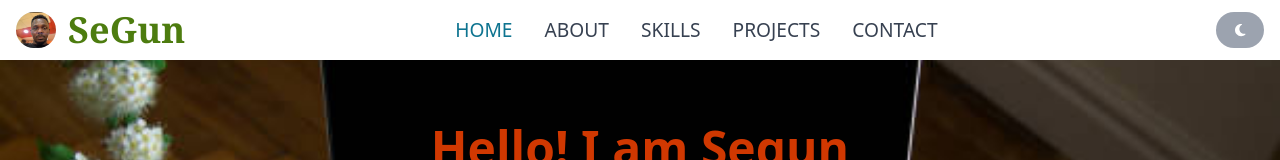
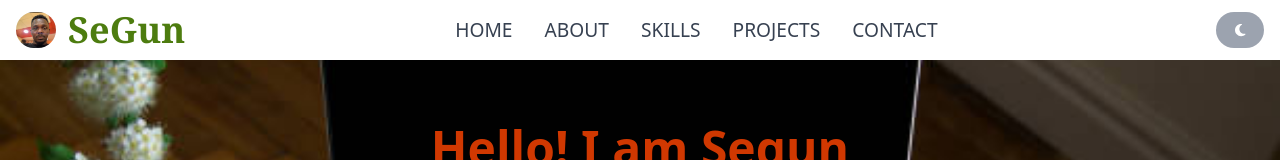
Before and after one commit to fabiyis/IProject, a React (Vite) app: page / in a window 1280 px wide. Shown: the top 160 px of the page. Built offline with nearby package versions, Linux system fonts and the light colour scheme.

Commit message:
modification in Home and NavBar components

```diff
--- a/src/components/Home.jsx
+++ b/src/components/Home.jsx
@@ -40,7 +40,6 @@ const Home = ({ isDarkMode }) => {
         </div>
       </div>
     </div>
-
  </>
   );
 };
--- a/src/components/NavBar.jsx
+++ b/src/components/NavBar.jsx
@@ -22,10 +22,10 @@ const NavBar = ({ isDarkMode, toggleDarkMode }) => {
         </Button>
       </div>
       <Navbar.Collapse className=" flex gap-5">
-        <Navbar.Link as={Link} to="/" active style={{ fontSize: '1.2rem' }}>
+        <Navbar.Link as={Link} to="/"  style={{ fontSize: '1.2rem' }}>
           HOME
         </Navbar.Link>
-        <Navbar.Link as={Link} to="/about" style={{ fontSize: '1.2rem' }}>
+        <Navbar.Link as={Link} to="/about"  style={{ fontSize: '1.2rem' }}>
           ABOUT
         </Navbar.Link>
         <Navbar.Link as={Link} to="/skills" style={{ fontSize: '1.2rem' }}>
@@ -34,7 +34,7 @@ const NavBar = ({ isDarkMode, toggleDarkMode }) => {
         <Navbar.Link as={Link} to="/projects" style={{ fontSize: '1.2rem' }}>
           PROJECTS
         </Navbar.Link>
-        <Navbar.Link as={Link} to="/contact"style={{ fontSize: '1.2rem' }}>
+        <Navbar.Link as={Link} to="/contact"  style={{ fontSize: '1.2rem' }}>
           CONTACT
         </Navbar.Link>
       </Navbar.Collapse>
```
